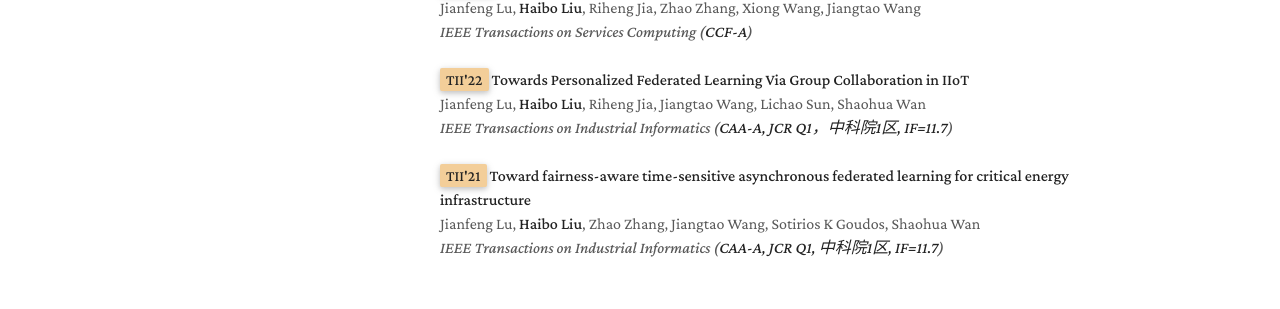
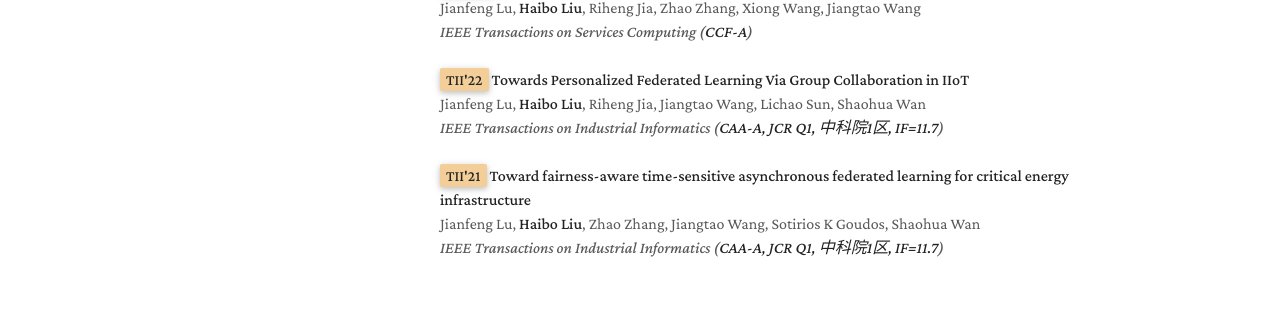
Before and after one commit to liuhaibo919/liuhaibo919.github.io, a Jekyll site: the page built from index.md, in a window 1280 px wide and 1374 px high. Shown: the part 992-1301 px from the top of the window. Built offline with Jekyll 4.4.1, drawn with Linux system fonts in a browser that asks for light colours; a style sheet for code colours, icons or effects is not loaded.

```diff
--- a/_data/publications.yml
+++ b/_data/publications.yml
@@ -35,7 +35,7 @@ main:
   - title: "<strong> Towards Personalized Federated Learning Via Group Collaboration in IIoT</strong>"
     authors: Jianfeng Lu, <strong>Haibo Liu</strong>, Riheng Jia, Jiangtao Wang, Lichao Sun, Shaohua Wan
     pub_short: <strong>TII'22</strong>
-    pub_detail: IEEE Transactions on Industrial Informatics (<strong>CAA-A,  JCR Q1，中科院1区, IF=11.7</strong>)
+    pub_detail: IEEE Transactions on Industrial Informatics (<strong>CAA-A, JCR Q1, 中科院1区, IF=11.7</strong>)
 
   - title: "<strong> Toward fairness-aware time-sensitive asynchronous federated learning for critical energy infrastructure</strong>"
     authors: Jianfeng Lu, <strong>Haibo Liu</strong>, Zhao Zhang, Jiangtao Wang, Sotirios K Goudos, Shaohua Wan
```
